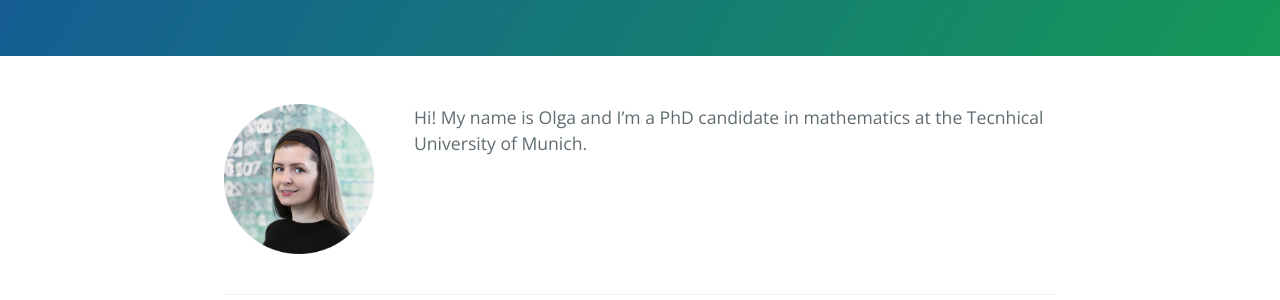
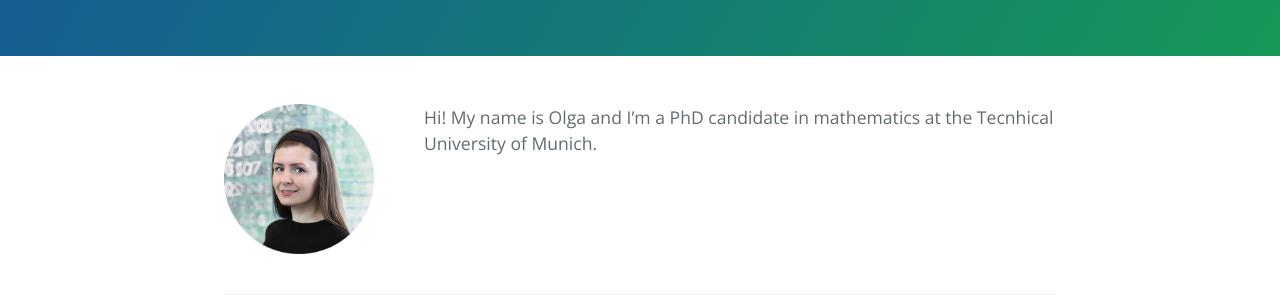
Before and after one commit to olgagraf/olgagraf.github.io, a Jekyll site: the page built from about.md, in a window 1280 px wide. Shown: the part 270-570 px from the top of the page. Built offline with Jekyll 4.4.1, drawn with Linux system fonts in a browser that asks for light colours.

Commit message:
Update style.scss

```diff
--- a/assets/css/style.scss
+++ b/assets/css/style.scss
@@ -5,5 +5,5 @@
 
 #hp  {
 float: left;
- margin: 0 40px 0 0;
+ margin: 0 50px 0 0;
 }
```
